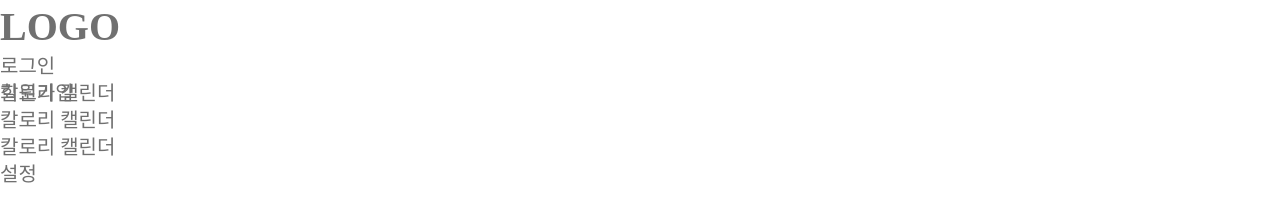
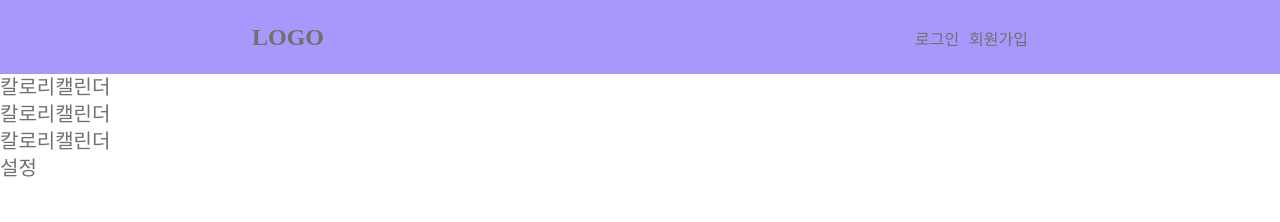
Before and after one commit to minsung919/MyCal, a plain HTML site: page main.html in a window 1280 px wide. Drawn offline with Linux system fonts and the light colour scheme.

Commit message:
스타일 탑

```diff
--- a/css/style.css
+++ b/css/style.css
@@ -1,30 +1,29 @@
 *{margin: 0; padding: 0;}
 
-.logo{
-    top: 24px;
-    left: 252px;
-    width: 109px;
-    height: 53px;
-    text-align: left;
-    font: normal normal bold 40px/53px SamsungKorean;
-    letter-spacing: 0px;
+.top {
+    background-color: #AA97FB;
     color: #707070;
-    opacity: 1;
+    padding: 24px 252px 23px;
+    display: flex;
+    justify-content: space-between;
+    align-items: center;
 }
 
-.log{
-    top: 37px;
-    left: 1753px;
-    width: 148px;
-    height: 27px;
-    text-align: left;
-    font: normal normal normal 20px/27px SamsungKorean;
-    letter-spacing: 0px;
-    color: #707070;
-    opacity: 1;
+.logo {
+    margin: 0;
 }
 
-.side{
+.log {
+    list-style: none;
+    display: flex;
+    gap: 10px;
+}
+
+.log li {
+    cursor: pointer;
+}
+
+.side li{
     top: 185px;
     left: 63px;
     width: 125px;
--- a/main.html
+++ b/main.html
@@ -4,21 +4,23 @@
     <meta charset="UTF-8">
     <meta name="viewport" content="width=device-width, initial-scale=1.0">
     <title>MyCal</title>
-    <link rel="stylesheet" href="/css/style.css">
+    <link rel="stylesheet" href="css/style.css">
 </head>
 <body>
-    <h2 class="logo">LOGO</h2>
-    <div class="log">
-        <ul>
+    <div class="top">
+        <h2 class="logo">LOGO</h2>
+        <ul class="log">
             <li>로그인</li>
             <li>회원가입</li>
         </ul>
     </div>
-    <div class="side">
-        <ul>
-            <li>칼로리 캘린더</li>
-            <li>칼로리 캘린더</li>
-            <li>칼로리 캘린더</li>
+
+
+    <div class="aside">
+        <ul class="side">
+            <li>칼로리캘린더</li>
+            <li>칼로리캘린더</li>
+            <li>칼로리캘린더</li>
             <li>설정</li>
         </ul>
     </div>
```
